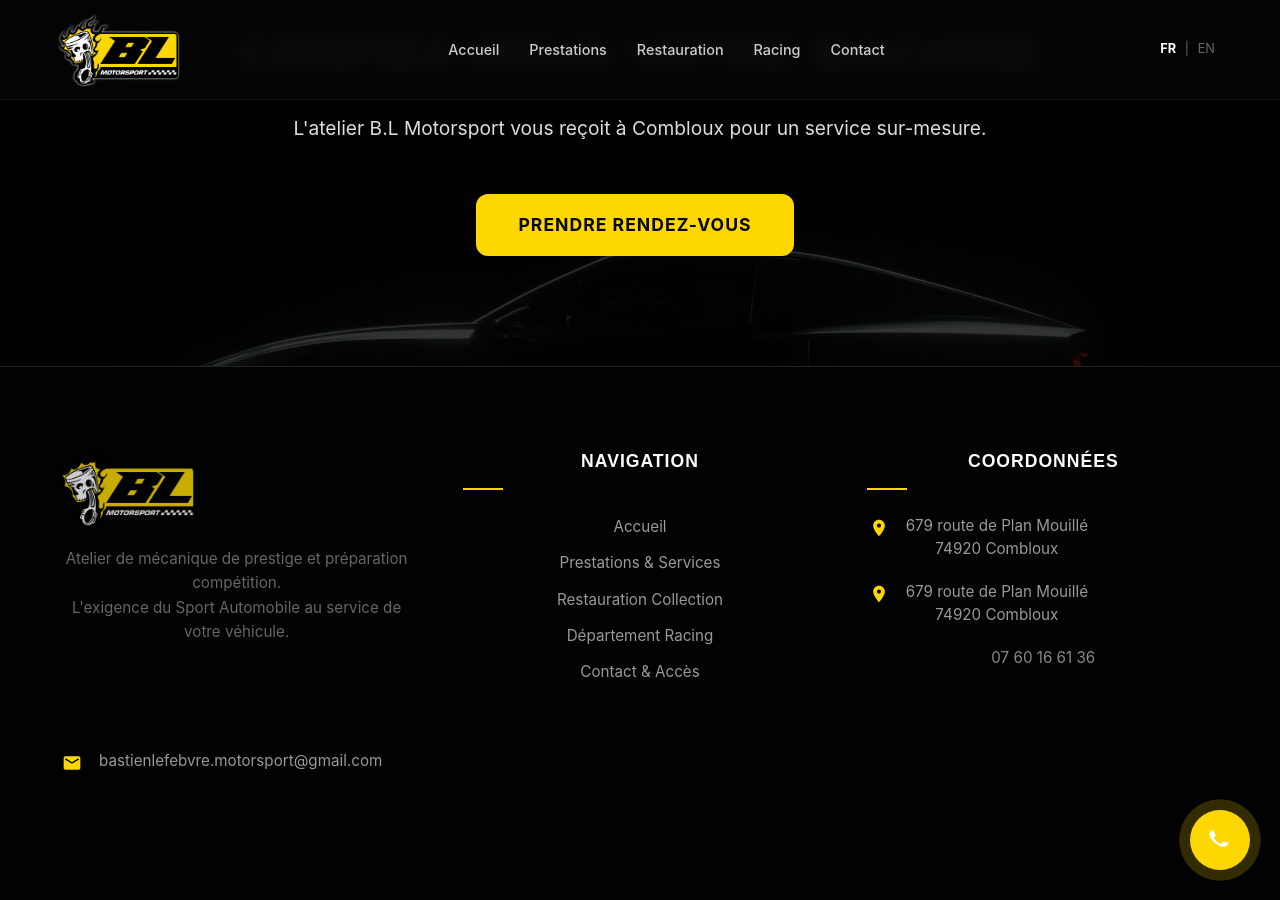
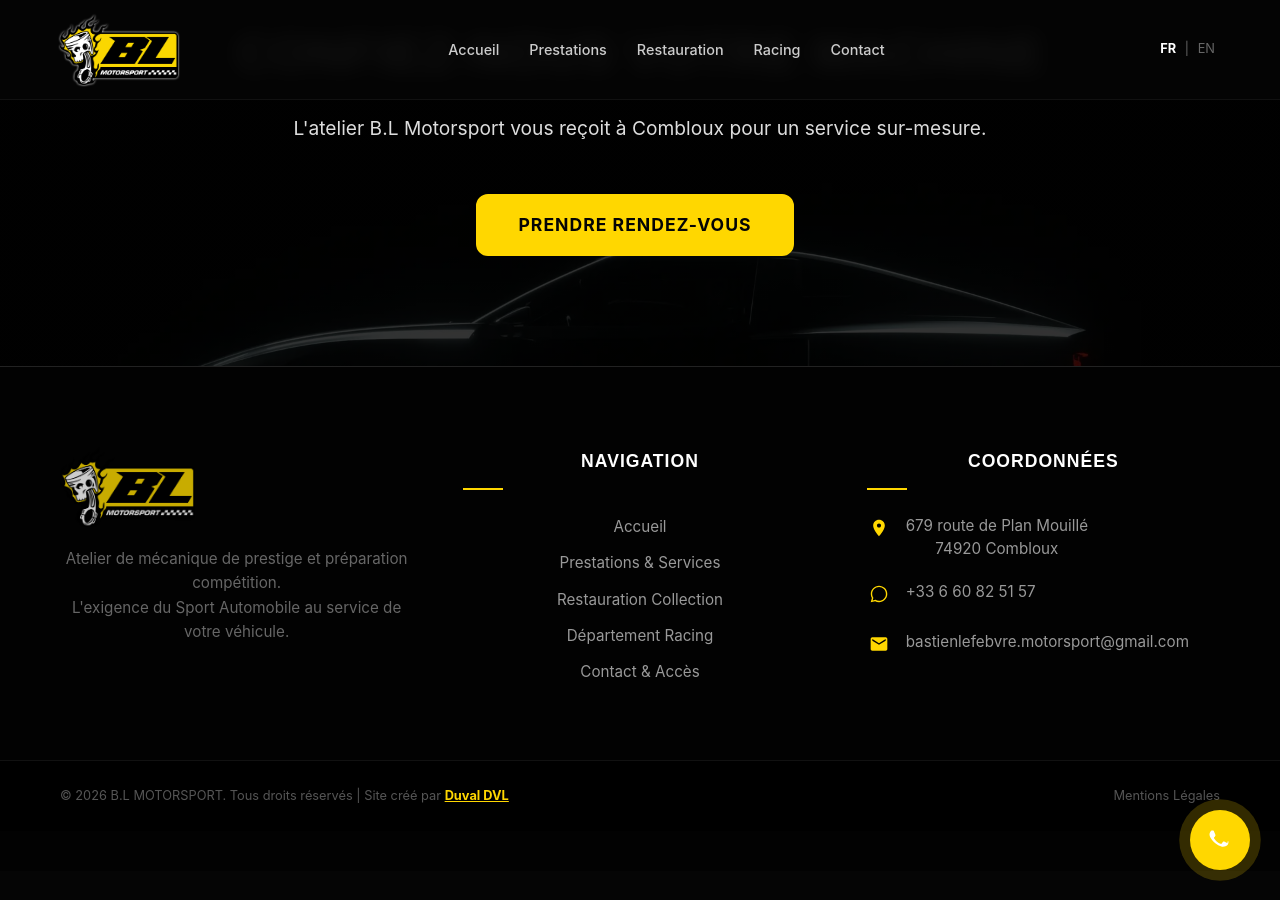
Before and after one commit to DuvalDVL/bl-motorsport, a Jekyll site: the page built from fr/index.html, in a window 1280 px wide and 900 px high, scrolled down 3030 px. Built offline with Jekyll 4.4.1, drawn with Linux system fonts in a browser that asks for light colours.

Commit message:
Update footer.html

```diff
--- a/_includes/footer.html
+++ b/_includes/footer.html
@@ -31,7 +31,7 @@
             <svg viewBox="0 0 24 24"><path d="M12 2C8.13 2 5 5.13 5 9C5 14.25 12 22 12 22C12 22 19 14.25 19 9C19 5.13 15.87 2 12 2M12 11.5C10.62 11.5 9.5 10.38 9.5 9C9.5 7.62 10.62 6.5 12 6.5C13.38 6.5 14.5 7.62 14.5 9C14.5 10.38 13.38 11.5 12 11.5Z"/></svg>
           </div>
           <p>
-            <a href="https://www.google.com/maps/search/?api=1&query=540+rue+Charles+Viard+74700+Sallanches" target="_blank">
+            <a href="https://maps.google.com/?q=679+route+de+Plan+Mouillé+74920+Combloux" target="_blank">
               {{ site.company.address }}<br>
               {{ site.company.zip }} {{ site.company.city }}
             </a>
@@ -40,17 +40,10 @@
 
         <div class="contact-item">
           <div class="icon">
-            <svg viewBox="0 0 24 24"><path d="M12 2C8.13 2 5 5.13 5 9C5 14.25 12 22 12 22C12 22 19 14.25 19 9C19 5.13 15.87 2 12 2M12 11.5C10.62 11.5 9.5 10.38 9.5 9C9.5 7.62 10.62 6.5 12 6.5C13.38 6.5 14.5 7.62 14.5 9C14.5 10.38 13.38 11.5 12 11.5Z"/></svg>
+            <svg viewBox="0 0 24 24"><path d="M12.04 2C6.58 2 2.13 6.45 2.13 11.91C2.13 13.66 2.59 15.36 3.45 16.86L2.05 22L7.3 20.62C8.75 21.41 10.38 21.83 12.04 21.83C17.5 21.83 21.95 17.38 21.95 11.92C21.95 9.27 20.92 6.78 19.05 4.91C17.18 3.03 14.69 2 12.04 2M12.05 3.67C14.25 3.67 16.31 4.53 17.87 6.09C19.42 7.65 20.28 9.72 20.28 11.92C20.28 16.46 16.58 20.15 12.04 20.15C10.56 20.15 9.11 19.76 7.85 19L7.55 18.83L4.43 19.65L5.26 16.61L5.06 16.29C4.24 15 3.8 13.47 3.8 11.91C3.81 7.37 7.5 3.67 12.05 3.67Z"/></svg>
           </div>
           <p>
-            <a href="https://www.google.com/maps/place/679+Rte+de+Plan+Mouille,+74920+Combloux" target="_blank">
-              {{ site.company.address }}<br>
-              {{ site.company.zip }} {{ site.company.city }}
-            </a>
-          </p>
-        </div>
-          <p>
-            <a href="https://wa.me/33760166136">07 60 16 61 36</a>
+            <a href="{{ site.company.whatsapp_link }}">{{ site.company.phone }}</a>
           </p>
         </div>
 
@@ -67,4 +60,11 @@
       </div>
     </div>
   </div>
-  </footer>
+
+  <div class="footer-bottom">
+    <div class="container">
+      <p>&copy; {{ site.time | date: '%Y' }} {{ site.company.name }}. Tous droits réservés | Site créé par <a href="https://www.duvaldvl.com" class="creator-link">Duval DVL</a></p>
+      <p class="legal-links"><a href="{{ site.baseurl }}/fr/mentions-legales">Mentions Légales</a></p>
+    </div>
+  </div>
+</footer>
```
